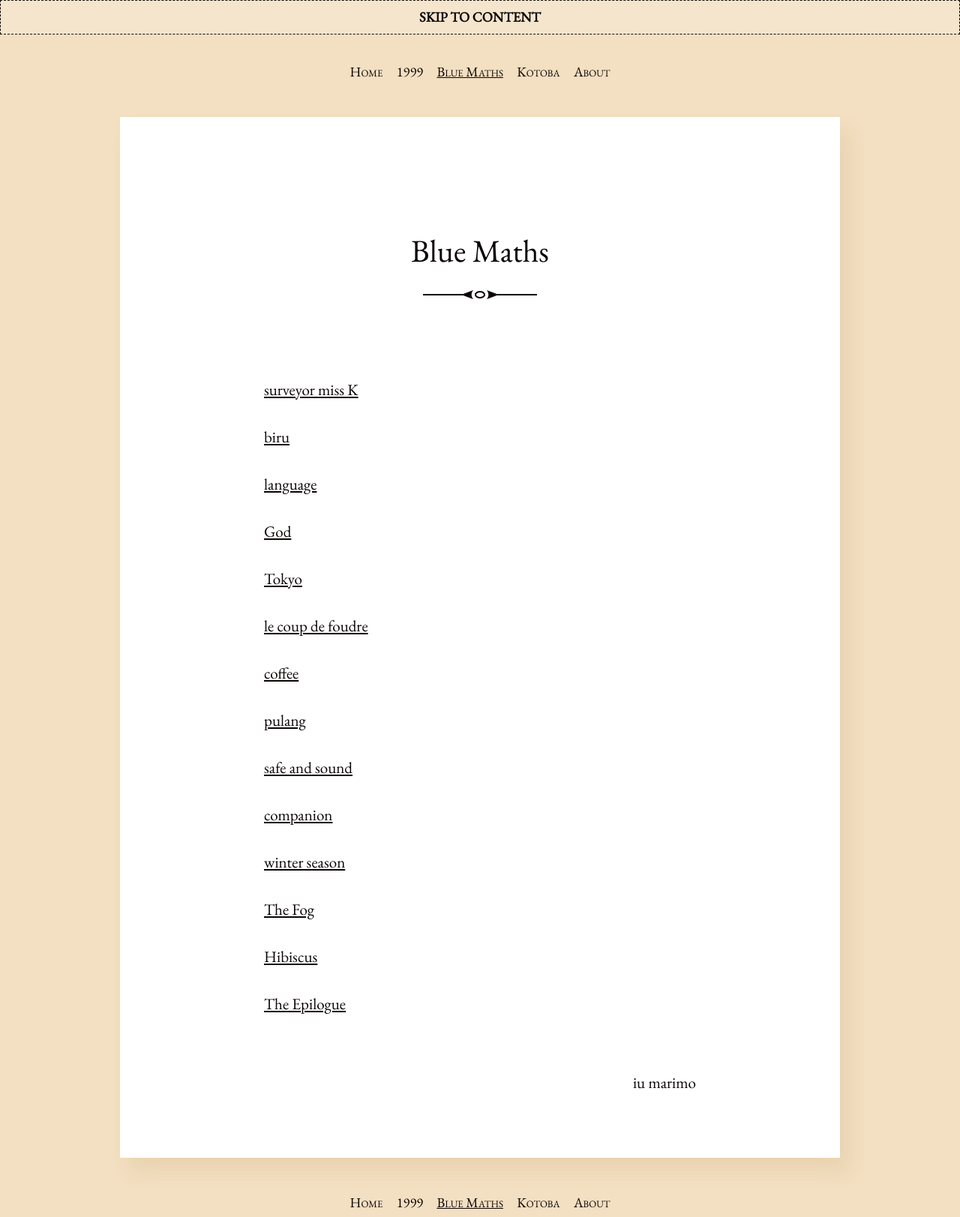
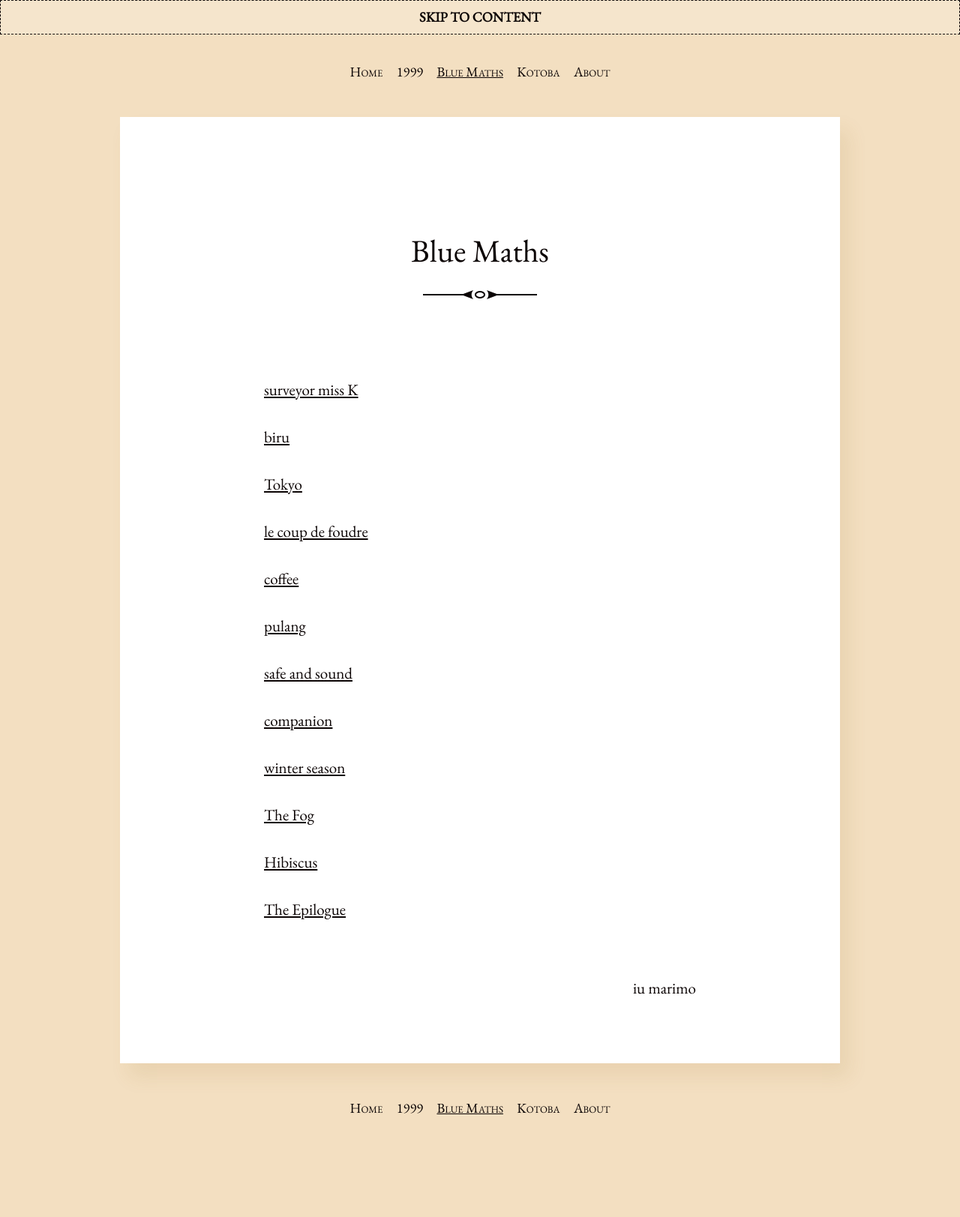
Before and after one commit to laviediu/laviediu.github.io, a Jekyll site: the page built from blue-maths.md, in a window 1280 px wide. Shown: the whole page at 75% size. Built offline with Jekyll 4.4.1, drawn with Linux system fonts in a browser that asks for light colours; after the commit the page ends 1497 px from its top, so only the background shows below that.

Commit message:
Update blue-maths.md

```diff
--- a/blue-maths.md
+++ b/blue-maths.md
@@ -8,12 +8,6 @@ author: "iu marimo"
 <br>
 <br>
 [biru](https://laviediu.github.io/poem/1999/10/13/biru.html)
-<br>
-<br>
-[language](https://laviediu.github.io/prose/1999/10/13/language.html)
-<br>
-<br>
-[God](https://laviediu.github.io/poem/1999/10/13/god.html)
 <br>
 <br>
 [Tokyo](https://laviediu.github.io/prose/1999/10/13/tokyo.html)
```
